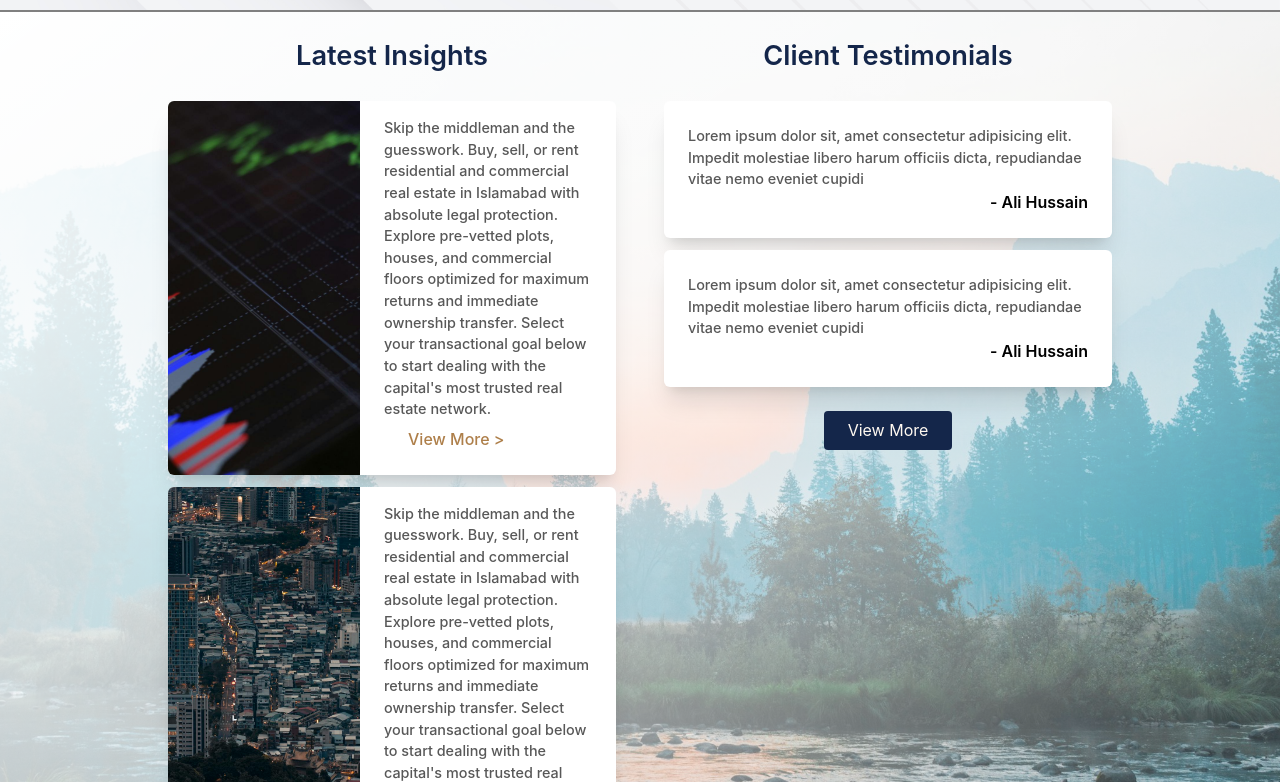
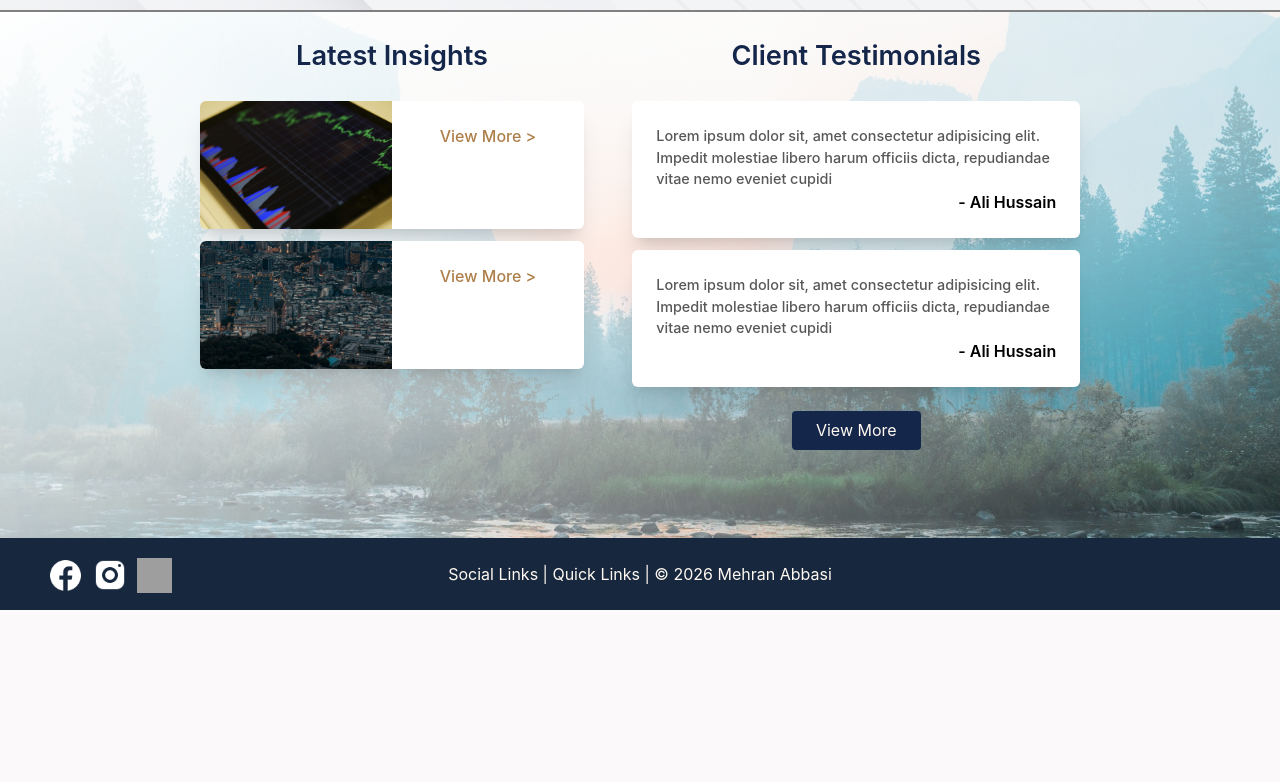
Before and after one commit to mehran78/myweb, a React (Vite) app: page / in a window 1280 px wide. Shown: the part 1618-2400 px from the top of the page. After the commit the page ends 2228 px from the top, so only its background shows below. Built offline with nearby package versions, Linux system fonts and the light colour scheme; grey boxes are pictures that could not be loaded.

Commit message:
Update InsightCard.jsx

```diff
--- a/src/Components/Sections/Insights and Testimonials/Insights/InsightCard.jsx
+++ b/src/Components/Sections/Insights and Testimonials/Insights/InsightCard.jsx
@@ -6,9 +6,9 @@ function InsightCard({ cardImage, text }) {
       <img className="sm:max-w-48 w-full" src={cardImage}></img>
       <div className="px-4 py-3 xl:px-6 py-4">
         <p className="text-[#585858] font-[500] text-[.9rem]">
-          Skip the middleman and the guesswork. Buy, sell, or rent residential and commercial real estate in Islamabad with absolute legal protection. Explore pre-vetted plots, houses, and commercial floors optimized for maximum returns and immediate ownership transfer.
+          {/* Skip the middleman and the guesswork. Buy, sell, or rent residential and commercial real estate in Islamabad with absolute legal protection. Explore pre-vetted plots, houses, and commercial floors optimized for maximum returns and immediate ownership transfer.
 
-Select your transactional goal below to start dealing with the capital's most trusted real estate network.
+Select your transactional goal below to start dealing with the capital's most trusted real estate network.*/}
           {text}
         </p>
         <Button
```
